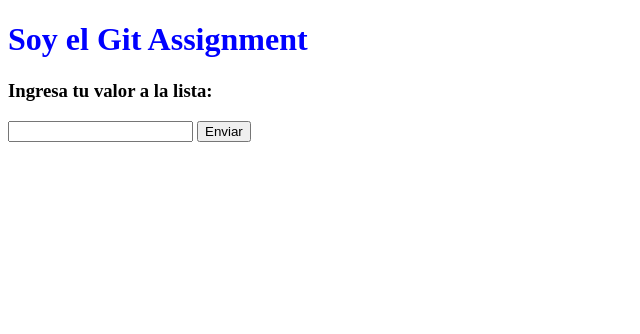
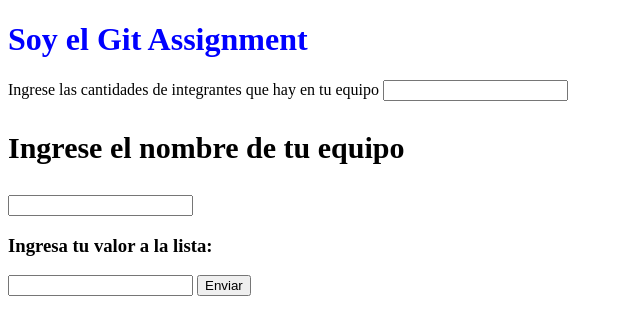
Before and after one commit to lucyf/alkemyGitAssignment, a plain HTML site: page index.html in a window 1280 px wide. Shown: the whole page, without its empty margins (0-640 px from the left). Drawn offline with Linux system fonts and the light colour scheme.

Commit message:
small fixes in files index.html, data.json,style.css

```diff
--- a/index.html
+++ b/index.html
@@ -7,10 +7,15 @@
         <h1>Soy el Git Assignment</h1>
 
         <div>
+            <label>Ingrese las cantidades de integrantes que hay en tu equipo</h3>
+            <input type="text" width="50%">
+
+            <h3 class="teamName">Ingrese el nombre de tu equipo</h3>
+            <input type="text" width="50%">
+
             <h3>Ingresa tu valor a la lista: </h3>
             <input type="text" width="50%">
             <button type="submit">Enviar</button>
-
         </div>
     </body>
 </html>
--- a/style.css
+++ b/style.css
@@ -1,3 +1,7 @@
 h1{
     color: blue;
 }
+
+.teamName {
+    font-size: 30px;
+}
```
Also changed, not shown: data.json (+7 -2 lines).
